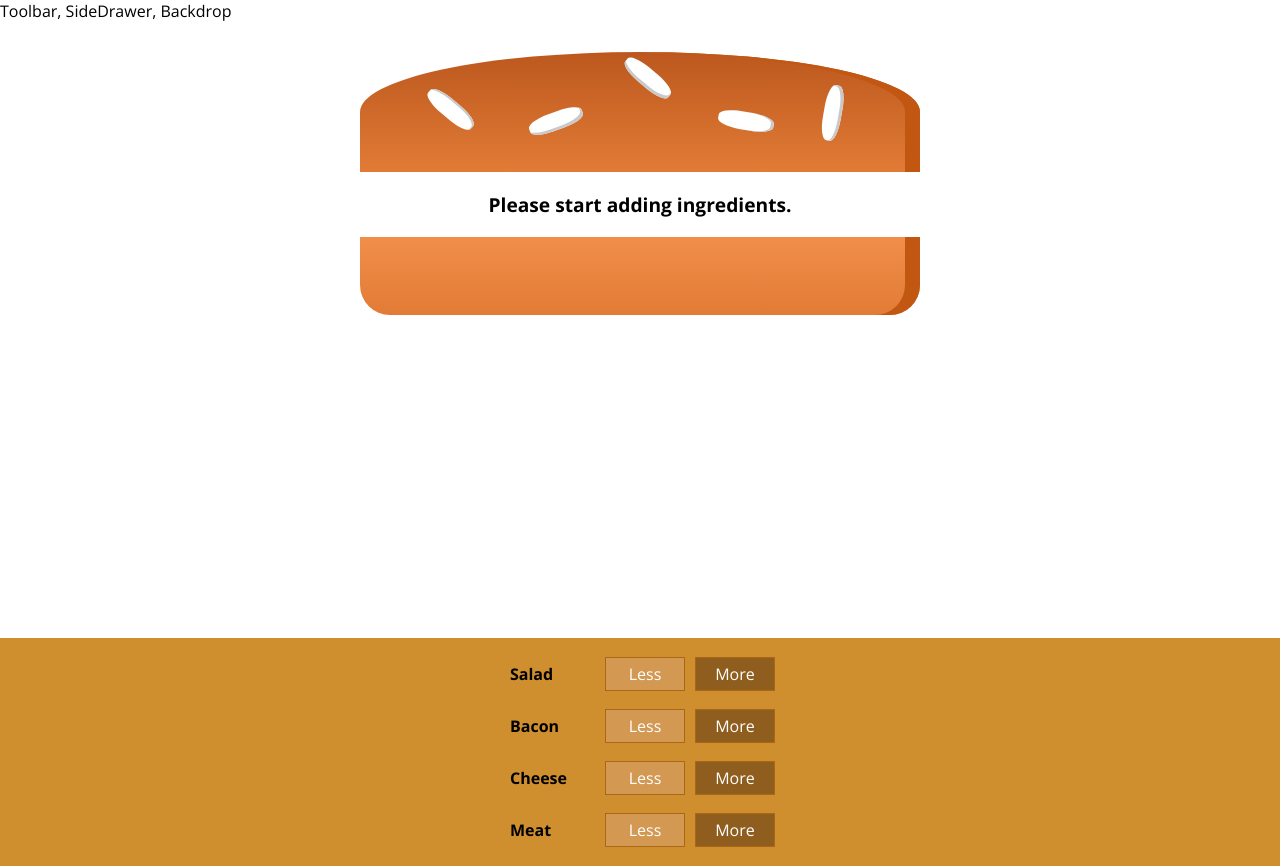
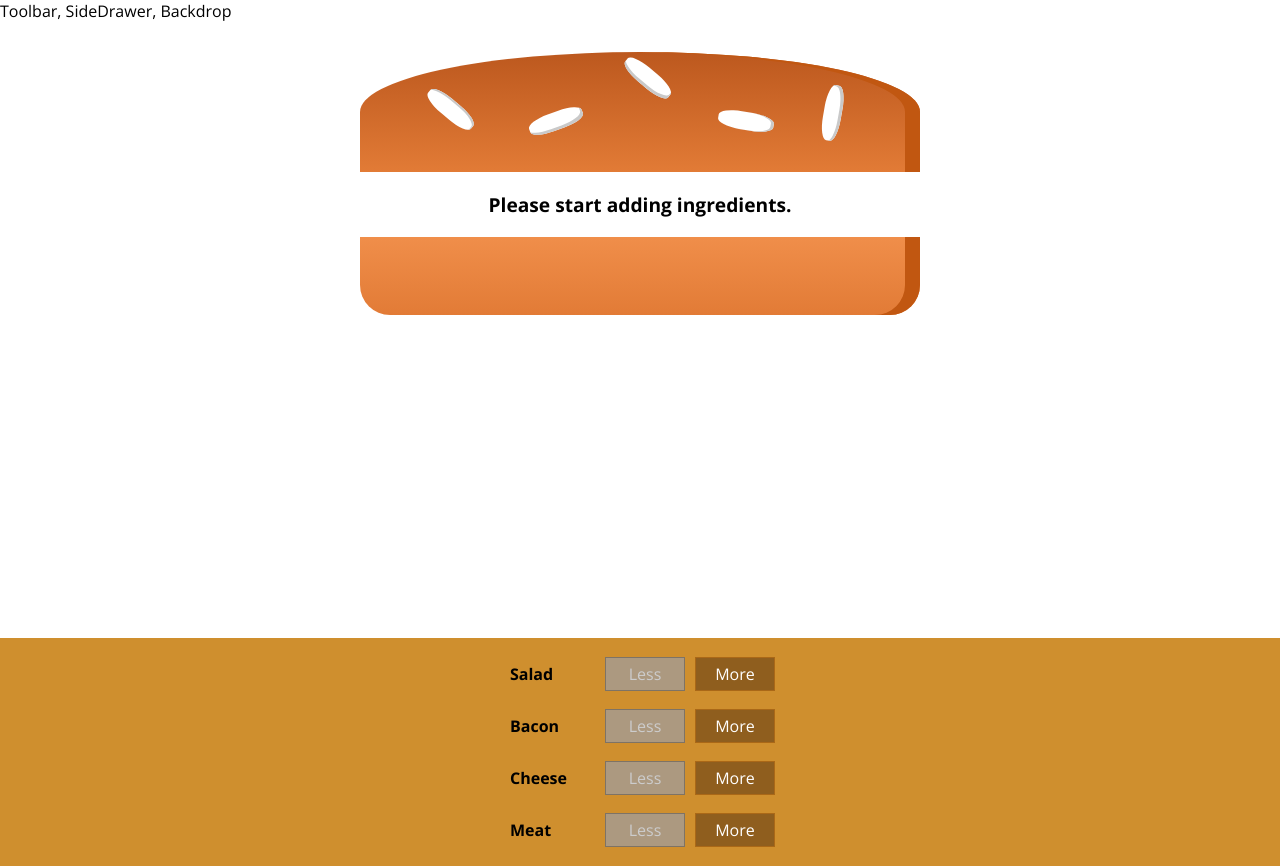
Before and after one commit to cesardlinx/burgerbuilder, a React (Create React App) app: page / in a window 1280 px wide. Built offline with nearby package versions, Linux system fonts and the light colour scheme.

Commit message:
Conecting state to build controls
The functionality to add and remove ingredients was added, we can
remove and add ingredients and also update the total price in the
state, however there is still missing a display for the price

```diff
--- a/src/components/Burger/BuildControls/BuildControl/BuildControl.js
+++ b/src/components/Burger/BuildControls/BuildControl/BuildControl.js
@@ -6,8 +6,10 @@ const BuildControl = (props) => {
   return (
     <div className={classes.BuildControl}>
       <div className={classes.Label}>{props.label}</div>
-      <button className={classes.Less}>Less</button>
-      <button className={classes.More}>More</button>
+      <button onClick={props.removed}
+              className={classes.Less}
+              disabled={props.disabled}>Less</button>
+      <button onClick={props.added} className={classes.More}>More</button>
     </div>
   )
 }
--- a/src/components/Burger/BuildControls/BuildControls.js
+++ b/src/components/Burger/BuildControls/BuildControls.js
@@ -13,7 +13,11 @@ const BuildControls = (props) => {
   return (
     <div className={classes.BuildControls}>
       {controls.map(ctrl => (
-        <BuildControl key={ctrl.type} label={ctrl.label} />
+        <BuildControl added={() => props.ingredientAdded(ctrl.type)}
+                      removed={() => props.ingredientRemoved(ctrl.type)}
+                      key={ctrl.type}
+                      label={ctrl.label}
+                      disabled={props.disabled[ctrl.type]}/>
       ))}
     </div>
   )
--- a/src/containers/BurgerBuilder/BurgerBuilder.js
+++ b/src/containers/BurgerBuilder/BurgerBuilder.js
@@ -2,6 +2,13 @@ import React, { Component } from 'react';
 import Aux from '../../hoc/Aux';
 import Burger from '../../components/Burger/Burger';
 import BurgerControls from '../../components/Burger/BuildControls/BuildControls';
+
+const INGREDIENT_PRICES = {
+  salad: 0.5,
+  cheese: 0.4,
+  meat: 1.3,
+  bacon: 0.7
+}
 
 class BurgerBuilder extends Component {
   state = {
@@ -9,15 +16,56 @@ class BurgerBuilder extends Component {
       salad: 0,
       bacon: 0,
       cheese: 0,
-      meet: 0,
+      meat: 0,
+    },
+    totalPrice: 4
+  }
+
+  addIngredientHandler = (type) => {
+    const oldCount = this.state.ingredients[type];
+    const updatedCount = oldCount + 1;
+
+    const updatedIngredients = {...this.state.ingredients};
+    updatedIngredients[type] = updatedCount;
+
+    this.setState(prevState => ({
+      ingredients: updatedIngredients,
+      totalPrice: prevState.totalPrice + INGREDIENT_PRICES[type]
+    }));
+  }
+
+  removeIngredientHandler = (type) => {
+    const oldCount = this.state.ingredients[type];
+    let updatedCount;
+
+    if (oldCount) {
+      updatedCount = oldCount - 1;
+    } else {
+      updatedCount = oldCount;
     }
+
+    const updatedIngredients = {...this.state.ingredients};
+    updatedIngredients[type] = updatedCount;
+
+    this.setState(prevState => ({
+      ingredients: updatedIngredients,
+      totalPrice: prevState.totalPrice - INGREDIENT_PRICES[type]
+    }));
   }
 
   render() {
+    const disabledInfo = { ...this.state.ingredients };
+
+    for (let key in disabledInfo) {
+      disabledInfo[key] = disabledInfo[key] <= 0;
+    } // { salad: true, meat.false, ....}
+
     return (
       <Aux>
         <Burger ingredients={this.state.ingredients}/>
-        <BurgerControls />
+        <BurgerControls ingredientAdded={this.addIngredientHandler}
+                        ingredientRemoved={this.removeIngredientHandler}
+                        disabled={disabledInfo}/>
       </Aux>
     );
   }
```
